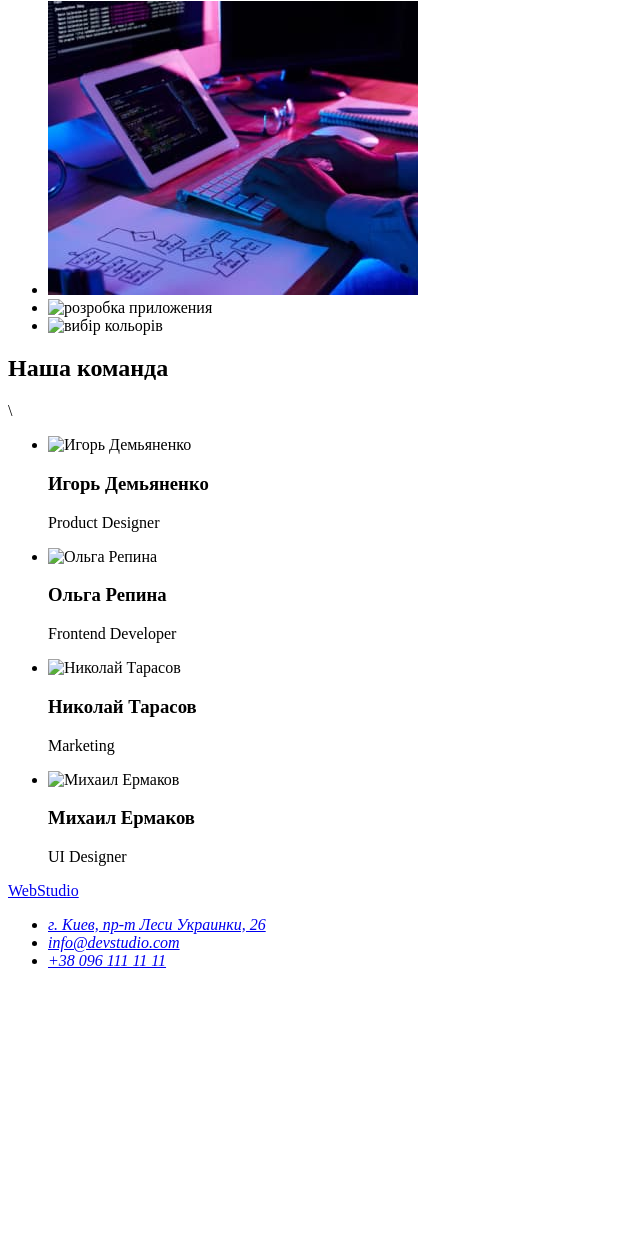
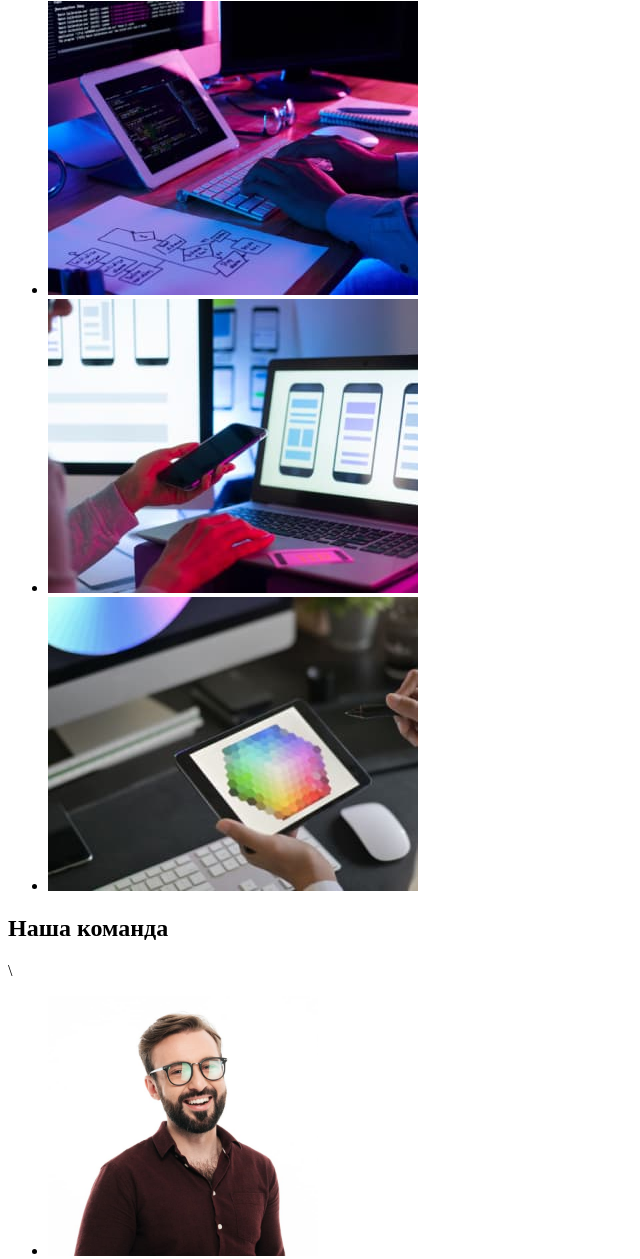
Before and after one commit to nazar230496/goit-markup-hw-01, a plain HTML site: page index.html in a window 1280 px wide. Shown: the part 659-1918 px from the top of the page, without its empty margins (0-640 px from the left). Before the commit the page ends 1645 px from the top, so only its background shows below. Drawn offline with Linux system fonts and the light colour scheme; the site is published under a folder, as on GitHub Pages, so addresses that start at the root find nothing.

Commit message:
finiiiiish

```diff
--- a/index.html
+++ b/index.html
@@ -60,28 +60,28 @@
        <h2>Чем мы занимаемся</h2>
        <ul>
            <li><img src="./images/foto-7.jpg" alt="прописка кодів" width="370"></li>
-           <li><img src="/images/foto-1.jpg" alt=" розробка приложения" width="370"></li>
-           <li><img src="/images/foto-3.jpg" alt="вибір кольорів" width="370"></li>
+           <li><img src="./images/foto-1.jpg" alt=" розробка приложения" width="370"></li>
+           <li><img src="./images/foto-3.jpg" alt="вибір кольорів" width="370"></li>
        </ul>
    </section>
    <section>
      <h2>Наша команда</h2>\
      <ul>
-         <li><img src="/images/foto-2.jpg" alt="Игорь Демьяненко" width="270">
+         <li><img src="./images/foto-2.jpg" alt="Игорь Демьяненко" width="270">
         <h3>Игорь Демьяненко</h3>
         <p lang="en">
             Product Designer
         </p>
         </li>
-         <li> <img src="/images/foto-4.jpg" alt="Ольга Репина" width="270">
+         <li> <img src="./images/foto-4.jpg" alt="Ольга Репина" width="270">
         <h3>Ольга Репина</h3>
         <p lang="en">Frontend Developer</p>
         </li>
-         <li><img src="/images/foto-5.jpg" alt="Николай Тарасов" width="270">
+         <li><img src="./images/foto-5.jpg" alt="Николай Тарасов" width="270">
         <h3>Николай Тарасов</h3>
         <p lang="en">Marketing</p>
         </li>
-         <li><img src="/images/foto-6.jpg" alt="Михаил Ермаков" width="270">
+         <li><img src="./images/foto-6.jpg" alt="Михаил Ермаков" width="270">
         <h3>Михаил Ермаков</h3>
         <p lang="en">UI Designer</p>
         </li>
```
